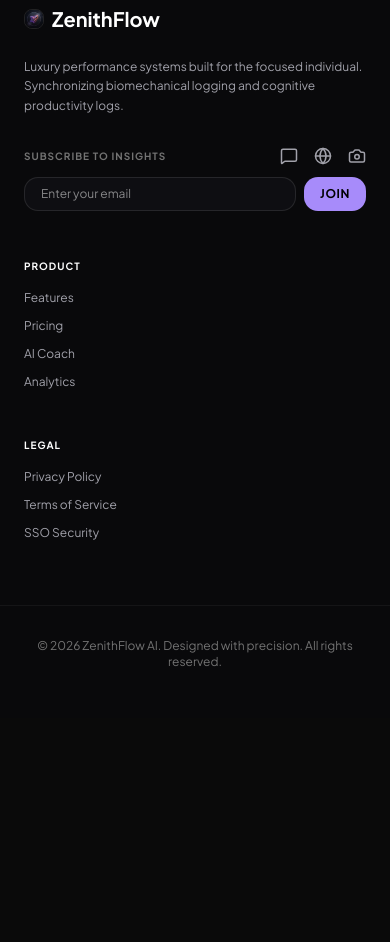
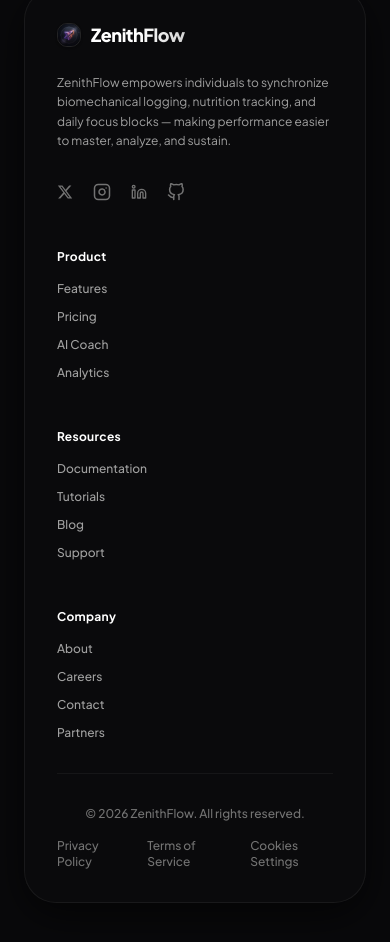
Before and after one commit to param20h/Task-planner, a Next.js app: page / in a window 390 px wide. Shown: the part 6543-7485 px from the top of the page. Before the commit the page ends 7261 px from the top, so only its background shows below. Built offline with nearby package versions, Linux system fonts and the light colour scheme.

Commit message:
design: redesign footer using clean minimalist card and layout layout inspired by Graphy

```diff
--- a/src/app/page.tsx
+++ b/src/app/page.tsx
@@ -995,69 +995,104 @@ export default function Home() {
       </main>
 
       {/* ── Footer ── */}
-      <footer className="w-full relative z-10 bg-[#09090B] dark:bg-[#09090B] light:bg-slate-100 border-t border-white/5 dark:border-t-white/5 light:border-t-slate-200 transition-colors duration-500">
-        <div className="max-w-[1280px] mx-auto px-6 md:px-10 py-16 grid grid-cols-1 lg:grid-cols-12 gap-12">
+      <footer className="w-full relative z-10 bg-transparent py-12 transition-all duration-500">
+        <div className="max-w-[1280px] mx-auto px-6 md:px-10">
 
-          {/* Brand Info & Newsletter (5 Columns) */}
+          {/* Inner card taking inspiration from Graphy footer style */}
+          <div className="bg-white dark:bg-[#0d0d0e]/60 backdrop-blur-xl border border-slate-200/80 dark:border-white/[0.06] rounded-[32px] p-8 md:p-16 shadow-sm dark:shadow-[0_12px_40px_rgba(0,0,0,0.6)] text-slate-800 dark:text-neutral-300 transition-all duration-500">
+
+            <div className="grid grid-cols-1 lg:grid-cols-12 gap-12">
+              {/* Left Column (Brand + Desc + Socials) */}
               <div className="lg:col-span-5 space-y-6">
-            <div className="font-sans font-bold text-xl text-[#09090B] dark:text-white flex items-center gap-2">
-              <div className="relative h-5 w-5 rounded-md overflow-hidden flex items-center justify-center border border-slate-200 dark:border-white/10">
-                <Image src="/logo.jpg" alt="ZenithFlow Logo" fill sizes="20px" className="object-cover" />
+                <Link href="/" className="font-sans font-bold text-xl text-[#09090B] dark:text-white flex items-center gap-2.5 group">
+                  <div className="relative h-6 w-6 rounded-lg overflow-hidden flex items-center justify-center border border-slate-200 dark:border-white/10 shadow-sm transition-transform duration-300 group-hover:scale-105">
+                    <Image src="/logo.jpg" alt="ZenithFlow Logo" fill sizes="24px" className="object-cover" />
                   </div>
-              <span>ZenithFlow</span>
-            </div>
-            <p className="text-xs md:text-sm text-[#A1A1AA] dark:text-[#A1A1AA] light:text-slate-500 leading-relaxed max-w-sm">
-              Luxury performance systems built for the focused individual. Synchronizing biomechanical logging and cognitive productivity logs.
+                  <span className="font-extrabold text-lg tracking-tight bg-clip-text text-transparent bg-gradient-to-r from-slate-900 via-slate-800 to-slate-700 dark:from-white dark:via-white dark:to-neutral-300">
+                    ZenithFlow
+                  </span>
+                </Link>
+                <p className="text-xs md:text-sm text-slate-500 dark:text-neutral-400 leading-relaxed max-w-sm">
+                  ZenithFlow empowers individuals to synchronize biomechanical logging, nutrition tracking, and daily focus blocks — making performance easier to master, analyze, and sustain.
                 </p>
 
-            {/* Newsletter Sign up */}
-            <div className="space-y-3 pt-2 max-w-sm">
-              <div className="flex items-center justify-between gap-4">
-                <label className="text-[10px] font-bold text-neutral-500 uppercase tracking-widest">Subscribe to Insights</label>
-                <div className="flex items-center gap-4 text-slate-500 dark:text-[#A1A1AA]">
-                  <a href="#" aria-label="Support" className="hover:text-[#A78BFA] transition-colors"><MessageSquare className="h-4.5 w-4.5" /></a>
-                  <a href="#" aria-label="Twitter" className="hover:text-[#A78BFA] transition-colors"><Globe className="h-4.5 w-4.5" /></a>
-                  <a href="#" aria-label="Instagram" className="hover:text-[#A78BFA] transition-colors"><Camera className="h-4.5 w-4.5" /></a>
-                </div>
-              </div>
-              <div className="flex gap-2">
-                <input
-                  type="email"
-                  placeholder="Enter your email"
-                  className="bg-white dark:bg-[#111114]/80 border border-white/10 dark:border-white/10 light:border-slate-300 rounded-xl px-4 py-2 text-xs text-slate-800 dark:text-white focus:outline-none focus:border-[#A78BFA] flex-1"
-                />
-                <button className="bg-[#A78BFA] hover:bg-[#9073ea] text-black text-xs font-bold uppercase tracking-wider px-4 rounded-xl transition-colors">
-                  Join
-                </button>
-              </div>
+                {/* Social Links (Clean outline SVG format as inspired by Graphy) */}
+                <div className="flex items-center gap-5 pt-2 text-slate-400 dark:text-neutral-500">
+                  <a href="#" aria-label="X (Twitter)" className="hover:text-slate-900 dark:hover:text-white transition-colors duration-300">
+                    <svg className="h-4 w-4 fill-current" viewBox="0 0 24 24">
+                      <path d="M18.244 2.25h3.308l-7.227 8.26 8.502 11.24H16.17l-5.214-6.817L4.99 21.75H1.68l7.73-8.835L1.254 2.25H8.08l4.713 6.231zm-1.161 17.52h1.833L7.084 4.126H5.117z" />
+                    </svg>
+                  </a>
+                  <a href="#" aria-label="Instagram" className="hover:text-slate-900 dark:hover:text-white transition-colors duration-300">
+                    <svg className="h-4.5 w-4.5 fill-none stroke-current" strokeWidth="2" strokeLinecap="round" strokeLinejoin="round" viewBox="0 0 24 24">
+                      <rect x="2" y="2" width="20" height="20" rx="5" ry="5"></rect>
+                      <path d="M16 11.37A4 4 0 1 1 12.63 8 4 4 0 0 1 16 11.37z"></path>
+                      <line x1="17.5" y1="6.5" x2="17.51" y2="6.5"></line>
+                    </svg>
+                  </a>
+                  <a href="#" aria-label="LinkedIn" className="hover:text-slate-900 dark:hover:text-white transition-colors duration-300">
+                    <svg className="h-4 w-4 fill-none stroke-current" strokeWidth="2" strokeLinecap="round" strokeLinejoin="round" viewBox="0 0 24 24">
+                      <path d="M16 8a6 6 0 0 1 6 6v7h-4v-7a2 2 0 0 0-2-2 2 2 0 0 0-2 2v7h-4v-7a6 6 0 0 1 6-6z"></path>
+                      <rect x="2" y="9" width="4" height="12"></rect>
+                      <circle cx="4" cy="4" r="2"></circle>
+                    </svg>
+                  </a>
+                  <a href="#" aria-label="GitHub" className="hover:text-slate-900 dark:hover:text-white transition-colors duration-300">
+                    <svg className="h-4.5 w-4.5 fill-none stroke-current" strokeWidth="2" strokeLinecap="round" strokeLinejoin="round" viewBox="0 0 24 24">
+                      <path d="M9 19c-5 1.5-5-2.5-7-3m14 6v-3.87a3.37 3.37 0 0 0-.94-2.61c3.14-.35 6.44-1.54 6.44-7A5.44 5.44 0 0 0 20 4.77 5.07 5.07 0 0 0 19.91 1S18.73.65 16 2.48a13.38 13.38 0 0 0-7 0C6.27.65 5.09 1 5.09 1A5.07 5.07 0 0 0 5 4.77a5.44 5.44 0 0 0-1.5 3.78c0 5.42 3.3 6.61 6.44 7A3.37 3.37 0 0 0 9 18.13V22"></path>
+                    </svg>
+                  </a>
                 </div>
               </div>
 
-          {/* Links 1 (3 Columns) */}
-          <div className="lg:col-span-3 lg:col-start-7 space-y-4">
-            <h4 className="text-[10px] font-bold text-[#09090B] dark:text-white uppercase tracking-widest">Product</h4>
-            <ul className="space-y-3 text-xs text-[#A1A1AA] dark:text-[#A1A1AA] light:text-slate-500">
-              <li><a href="#features" className="hover:text-black dark:hover:text-white">Features</a></li>
-              <li><Link href="/pricing" className="hover:text-black dark:hover:text-white">Pricing</Link></li>
-              <li><a href="#coach" className="hover:text-black dark:hover:text-white">AI Coach</a></li>
-              <li><a href="#analytics" className="hover:text-black dark:hover:text-white">Analytics</a></li>
+              {/* Product Column */}
+              <div className="lg:col-span-2 lg:col-start-7 space-y-4">
+                <h4 className="text-xs font-bold text-slate-900 dark:text-white tracking-wide">Product</h4>
+                <ul className="space-y-3 text-xs font-medium text-slate-500 dark:text-neutral-400">
+                  <li><a href="#features" className="hover:text-slate-900 dark:hover:text-white transition-colors duration-200">Features</a></li>
+                  <li><Link href="/pricing" className="hover:text-slate-900 dark:hover:text-white transition-colors duration-200">Pricing</Link></li>
+                  <li><a href="#coach" className="hover:text-slate-900 dark:hover:text-white transition-colors duration-200">AI Coach</a></li>
+                  <li><a href="#analytics" className="hover:text-slate-900 dark:hover:text-white transition-colors duration-200">Analytics</a></li>
                 </ul>
               </div>
 
-          {/* Links 2 (3 Columns) */}
-          <div className="lg:col-span-3 space-y-4">
-            <h4 className="text-[10px] font-bold text-[#09090B] dark:text-white uppercase tracking-widest">Legal</h4>
-            <ul className="space-y-3 text-xs text-[#A1A1AA] dark:text-[#A1A1AA] light:text-slate-500">
-              <li><a className="hover:text-black dark:hover:text-white">Privacy Policy</a></li>
-              <li><a className="hover:text-black dark:hover:text-white">Terms of Service</a></li>
-              <li><a className="hover:text-black dark:hover:text-white">SSO Security</a></li>
+              {/* Resources Column */}
+              <div className="lg:col-span-2 space-y-4">
+                <h4 className="text-xs font-bold text-slate-900 dark:text-white tracking-wide">Resources</h4>
+                <ul className="space-y-3 text-xs font-medium text-slate-500 dark:text-neutral-400">
+                  <li><a className="hover:text-slate-900 dark:hover:text-white cursor-pointer transition-colors duration-200">Documentation</a></li>
+                  <li><a className="hover:text-slate-900 dark:hover:text-white cursor-pointer transition-colors duration-200">Tutorials</a></li>
+                  <li><a className="hover:text-slate-900 dark:hover:text-white cursor-pointer transition-colors duration-200">Blog</a></li>
+                  <li><a className="hover:text-slate-900 dark:hover:text-white cursor-pointer transition-colors duration-200">Support</a></li>
                 </ul>
               </div>
 
+              {/* Company Column */}
+              <div className="lg:col-span-2 space-y-4">
+                <h4 className="text-xs font-bold text-slate-900 dark:text-white tracking-wide">Company</h4>
+                <ul className="space-y-3 text-xs font-medium text-slate-500 dark:text-neutral-400">
+                  <li><a className="hover:text-slate-900 dark:hover:text-white cursor-pointer transition-colors duration-200">About</a></li>
+                  <li><a className="hover:text-slate-900 dark:hover:text-white cursor-pointer transition-colors duration-200">Careers</a></li>
+                  <li><a className="hover:text-slate-900 dark:hover:text-white cursor-pointer transition-colors duration-200">Contact</a></li>
+                  <li><a className="hover:text-slate-900 dark:hover:text-white cursor-pointer transition-colors duration-200">Partners</a></li>
+                </ul>
+              </div>
             </div>
 
-        <div className="max-w-[1280px] mx-auto px-6 md:px-10 pb-12 text-center text-xs text-neutral-500 border-t border-white/5 dark:border-t-white/5 light:border-t-slate-200 pt-8">
-          © 2026 ZenithFlow AI. Designed with precision. All rights reserved.
+            {/* Divider line */}
+            <div className="h-px bg-slate-200/60 dark:bg-white/5 w-full my-8 md:my-10" />
+
+            {/* Bottom Row */}
+            <div className="flex flex-col md:flex-row items-center justify-between gap-4 text-xs text-slate-400 dark:text-neutral-500 font-medium">
+              <span>© 2026 ZenithFlow. All rights reserved.</span>
+              <div className="flex gap-6">
+                <a className="hover:text-slate-900 dark:hover:text-white cursor-pointer transition-colors">Privacy Policy</a>
+                <a className="hover:text-slate-900 dark:hover:text-white cursor-pointer transition-colors">Terms of Service</a>
+                <a className="hover:text-slate-900 dark:hover:text-white cursor-pointer transition-colors">Cookies Settings</a>
+              </div>
+            </div>
+
+          </div>
         </div>
       </footer>
 
```
Lines whose indentation alone changed are shown as unchanged.
